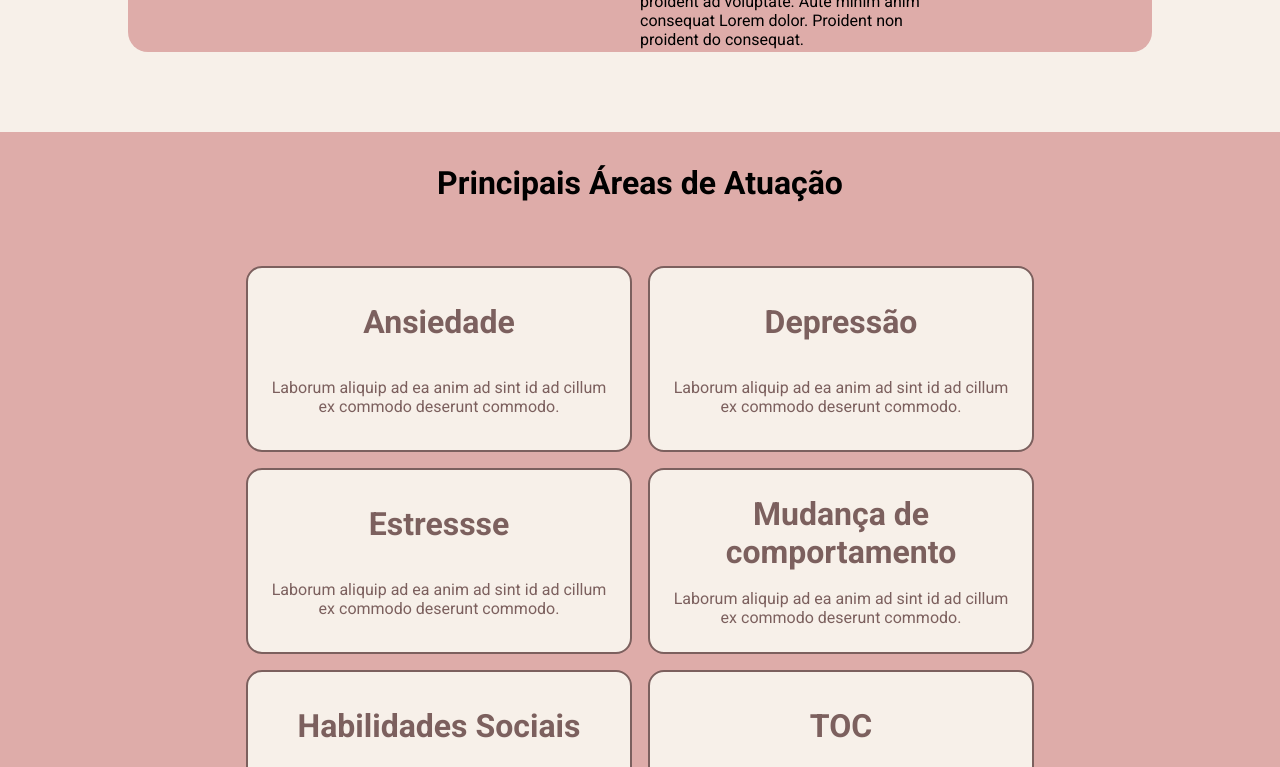
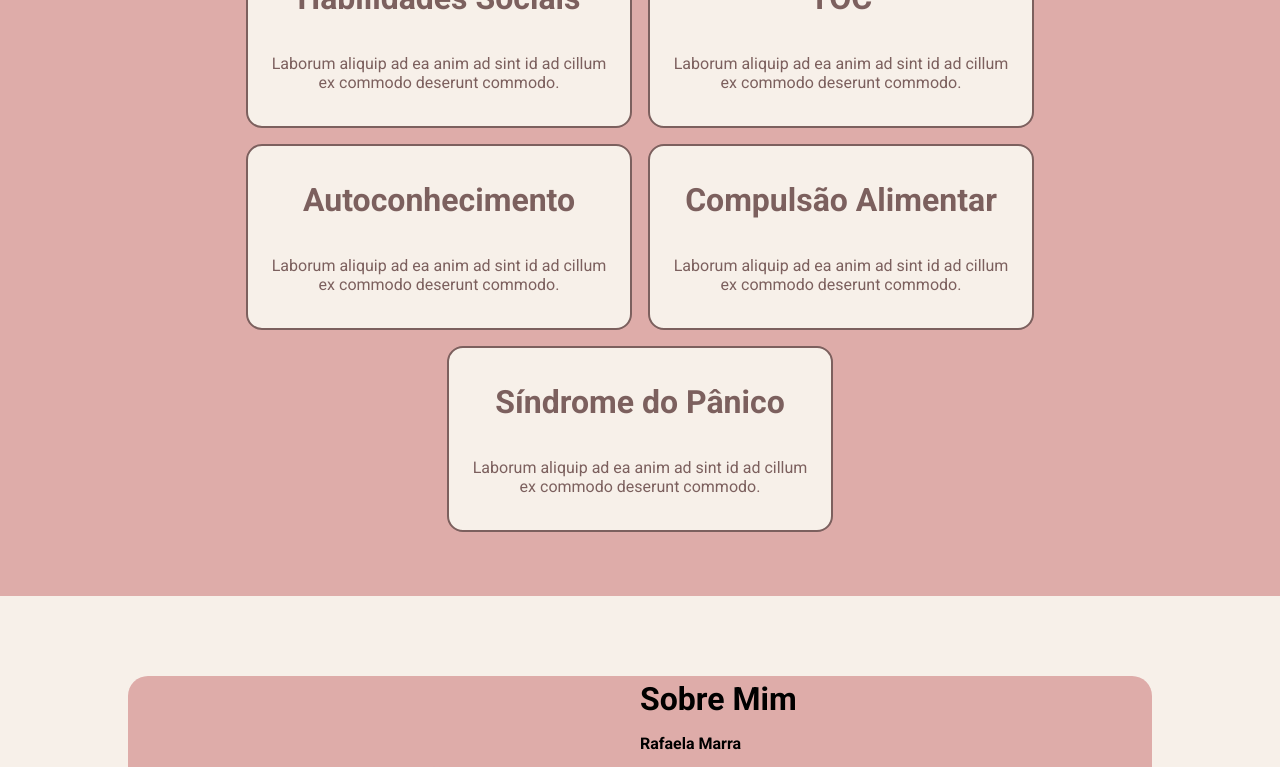
Before and after one commit to natharaujos/psicologist-landing-page, a React (Vite) app: page / in a window 1280 px wide. Shown: the part 1420-2187 px from the top of the page. Built offline with nearby package versions, Linux system fonts and the light colour scheme.

Commit message:
feat: invertendo seções

```diff
--- a/src/App.tsx
+++ b/src/App.tsx
@@ -18,11 +18,11 @@ function App() {
             <Presentation />
           </Grid>
         </Grid>
+        <Grid item xs={12}>
+          <WhatIDo />
+        </Grid>
         <Grid item xs={12} display={"flex"} justifyContent={"center"}>
           <AboutMe />
-        </Grid>
-        <Grid item xs={12}>
-          <WhatIDo />
         </Grid>
         <Grid item xs={12}>
           <Footer />
--- a/src/sections/WhatIdo/WhatIdo.tsx
+++ b/src/sections/WhatIdo/WhatIdo.tsx
@@ -12,8 +12,8 @@ function WhatIDo() {
       bgcolor={PINK}
       display={"flex"}
       alignItems={"center"}
-      pb={"2rem"}
-      pt={"2rem"}
+      pb={"4rem"}
+      pt={"4rem"}
     >
       <Box
         height={"100%"}
```
